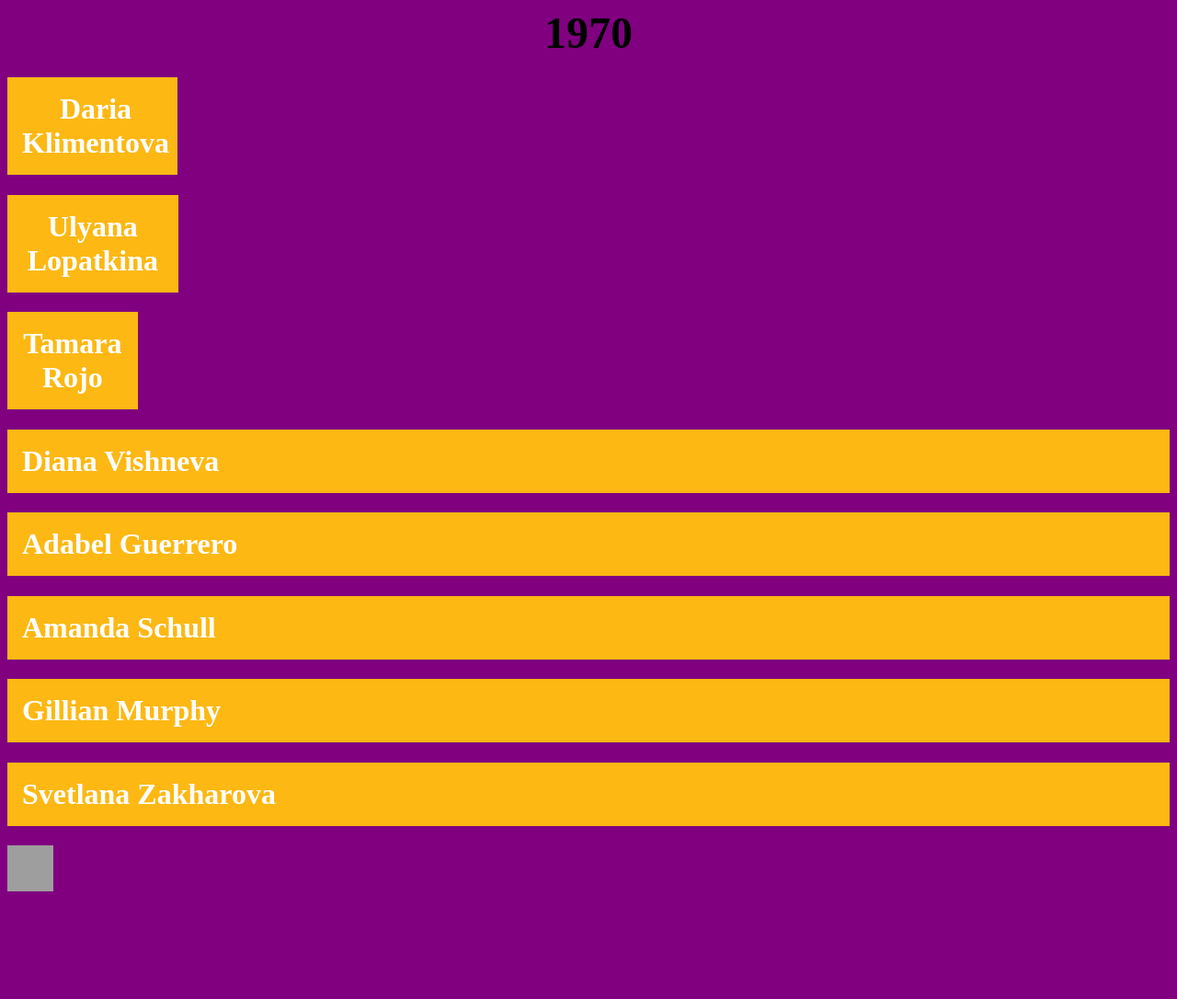
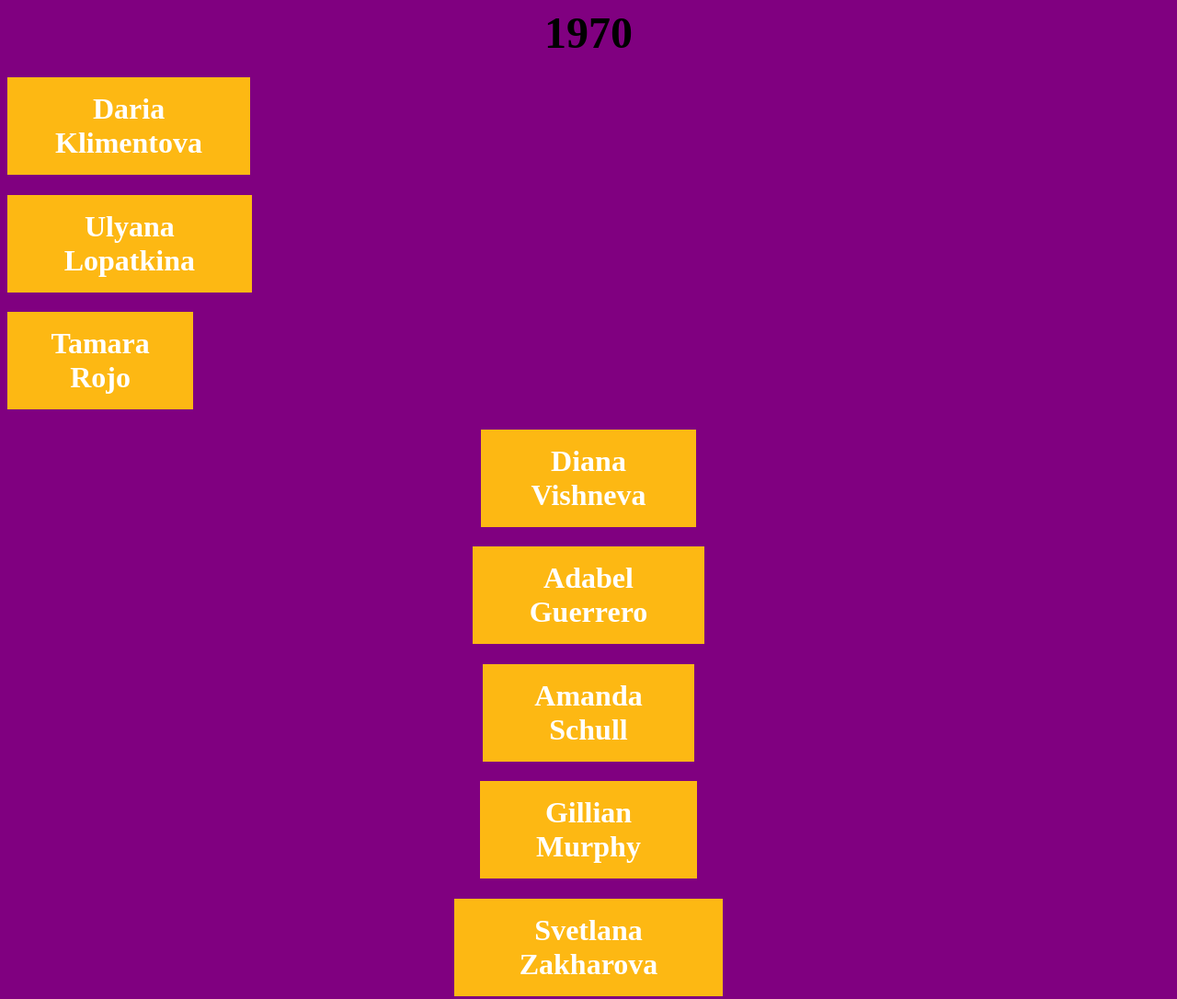
Before and after one commit to Chey-S/-Ballet, a plain HTML site: page index21.html in a window 1280 px wide. Shown: the top 1086 px of the page at 92% size. Before the commit the page ends 977 px from the top, so only its background shows below. Drawn offline with Linux system fonts and the light colour scheme; grey boxes are pictures that could not be loaded.

Commit message:
Update index21.html

```diff
--- a/index21.html
+++ b/index21.html
@@ -7,49 +7,49 @@
 
     <center><h1><font size="50"px>1970</font></h1></center>
 
-	<div align=left><h1><div id="navcontainer" style="width:14.6%;">
+	<div align=left><h1><div id="navcontainer" style="width:20.89%;">
 	<ul>
 <li><a href="https://orange-object.github.io/Ballet/index19.html">Daria Klimentova</a></li>
 		</ul>
 		</div></h1></div>
 
-	<div align=left><h1><div id="navcontainer" style="width:14.7%;">
+	<div align=left><h1><div id="navcontainer" style="width:21.01%;">
 	<ul>
 <li><a href="https://orange-object.github.io/Ballet/index19.html">Ulyana Lopatkina</a></li>
 		</ul>
 		</div></h1></div>
 
-	<div align=left><h1><div id="navcontainer" style="width:11.2%;">
+	<div align=left><h1><div id="navcontainer" style="width:16%;">
 	<ul>
 <li><a href="https://orange-object.github.io/Ballet/index19.html">Tamara Rojo</a></li>
 		</ul>
 		</div></h1></div>
 
-	<center><h1><div id="navcontainer" style="width:100%;">
+	<center><h1><div id="navcontainer" style="width:18.58%;">
 	<ul>
 <li><a href="https://orange-object.github.io/Ballet/index19.html">Diana Vishneva</a></li>
 		</ul>
 		</div></h1></center>
 
-	<center><h1><div id="navcontainer" style="width:100%;">
+	<center><h1><div id="navcontainer" style="width:20%;">
 	<ul>
 <li><a href="https://orange-object.github.io/Ballet/index19.html">Adabel Guerrero</a></li>
 		</ul>
 		</div></h1></center>
 
-		<center><h1><div id="navcontainer" style="width:100%;">
+		<center><h1><div id="navcontainer" style="width:18.26%;">
 	<ul>
 <li><a href="https://orange-object.github.io/Ballet/index19.html">Amanda Schull</a></li>
 		</ul>
 		</div></h1></center>
 
-	<center><h1><div id="navcontainer" style="width:100%;">
+	<center><h1><div id="navcontainer" style="width:18.61%;">
 	<ul>
 <li><a href="https://orange-object.github.io/Ballet/index19.html">Gillian Murphy</a></li>
 		</ul>
 		</div></h1></center>
 
-	<center><h1><div id="navcontainer" style="width:100%;">
+	<center><h1><div id="navcontainer" style="width:23.1%;">
 	<ul>
 <li><a href="https://orange-object.github.io/Ballet/index19.html">Svetlana Zakharova</a></li>
 		</ul>
```
